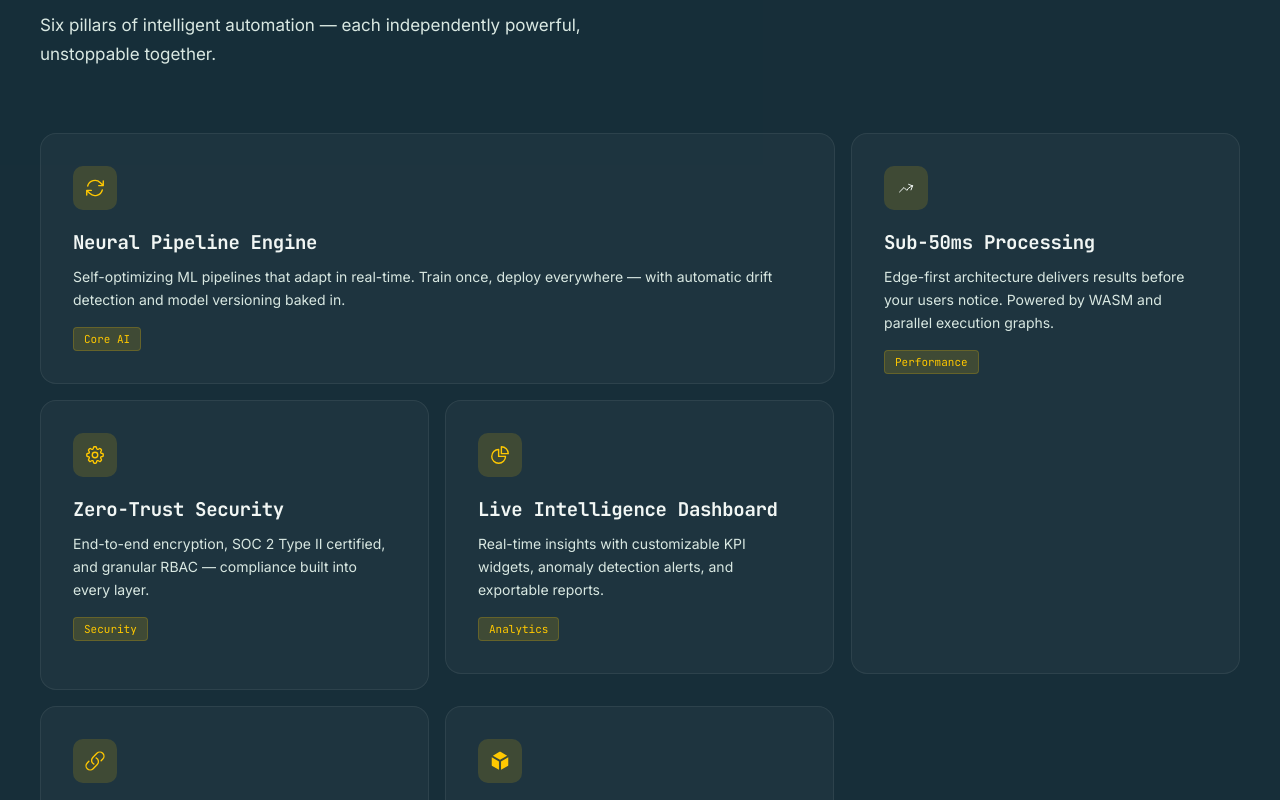
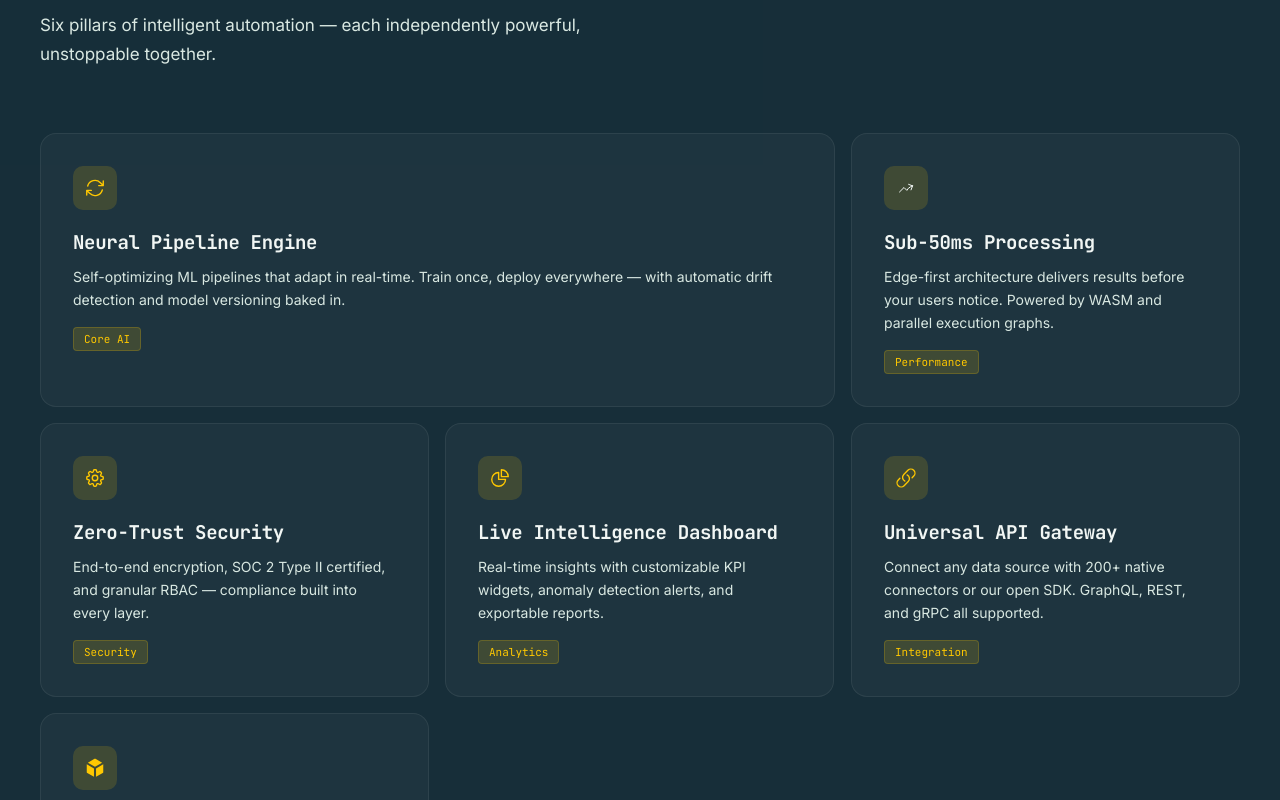
Before and after one commit to ISHANTRANA1/nexus-ai, a Next.js app: page / in a window 1280 px wide. Shown: the part 1360-2160 px from the top of the page. Built offline with nearby package versions, Linux system fonts and the light colour scheme.

Commit message:
fix: bento hover disappear - remove overflow hidden and transform

```diff
--- a/app/globals.css
+++ b/app/globals.css
@@ -229,7 +229,6 @@ section { padding: 100px 40px; }
 .bento-grid {
   display: grid;
   grid-template-columns: repeat(3, 1fr);
-  grid-template-rows: auto auto;
   gap: 16px;
   max-width: 1200px; margin: 0 auto;
 }
@@ -239,26 +238,14 @@ section { padding: 100px 40px; }
   border-radius: 16px;
   padding: 32px;
   cursor: pointer;
-  position: relative; overflow: hidden;
-  transition: border-color 200ms ease-out, background 200ms ease-out, transform 200ms ease-out;
+  transition: border-color 200ms ease-out, background 200ms ease-out, box-shadow 200ms ease-out;
 }
-.bento-card::before { display: none; }
 .bento-card:hover, .bento-card.active {
   border-color: rgba(255,200,1,0.35);
   background: rgba(255,200,1,0.06);
-  transform: translateY(-2px);
-  box-shadow: 0 0 0 1px rgba(255,200,1,0.15), 0 8px 32px rgba(0,0,0,0.3);
+  box-shadow: 0 8px 32px rgba(0,0,0,0.3);
 }
 .bento-card.large { grid-column: span 2; }
-.bento-card.tall { grid-row: span 2; }
-
-/* Explicit grid placement to prevent gaps */
-.bento-grid .bento-card:nth-child(1) { grid-column: 1 / 3; } /* large */
-.bento-grid .bento-card:nth-child(2) { grid-column: 3 / 4; grid-row: 1 / 3; } /* tall */
-.bento-grid .bento-card:nth-child(3) { grid-column: 1 / 2; }
-.bento-grid .bento-card:nth-child(4) { grid-column: 2 / 3; }
-.bento-grid .bento-card:nth-child(5) { grid-column: 1 / 2; }
-.bento-grid .bento-card:nth-child(6) { grid-column: 2 / 3; }
 .bento-icon {
   width: 44px; height: 44px;
   background: var(--forsythia-20);
--- a/app/page.tsx
+++ b/app/page.tsx
@@ -105,7 +105,7 @@ function computePrice(tier: PricingTier, currency: Currency, billing: Billing):
 const FEATURES = [
   { id: 0, Icon: ArrowPathSVG,  title: "Neural Pipeline Engine",      desc: "Self-optimizing ML pipelines that adapt in real-time. Train once, deploy everywhere — with automatic drift detection and model versioning baked in.", tag: "Core AI",        large: true  },
   { id: 1, Icon: ArrowTrendingSVG, title: "Sub-50ms Processing",      desc: "Edge-first architecture delivers results before your users notice. Powered by WASM and parallel execution graphs.", tag: "Performance" },
-  { id: 2, Icon: CogSVG,        title: "Zero-Trust Security",         desc: "End-to-end encryption, SOC 2 Type II certified, and granular RBAC — compliance built into every layer.", tag: "Security",       tall: true   },
+  { id: 2, Icon: CogSVG,        title: "Zero-Trust Security",         desc: "End-to-end encryption, SOC 2 Type II certified, and granular RBAC — compliance built into every layer.", tag: "Security" },
   { id: 3, Icon: ChartPieSVG,   title: "Live Intelligence Dashboard", desc: "Real-time insights with customizable KPI widgets, anomaly detection alerts, and exportable reports.", tag: "Analytics" },
   { id: 4, Icon: LinkSVG,       title: "Universal API Gateway",       desc: "Connect any data source with 200+ native connectors or our open SDK. GraphQL, REST, and gRPC all supported.", tag: "Integration" },
   { id: 5, Icon: CubeSVG,       title: "Global Edge Network",         desc: "Deployed across 42 regions. Data stays local, latency stays low, and uptime stays at 99.99%.", tag: "Infrastructure" },
@@ -289,7 +289,7 @@ export default function Home() {
             {FEATURES.map(f => (
               <article
                 key={f.id}
-                className={`bento-card fade-up${f.large ? " large" : ""}${f.tall ? " tall" : ""}${activeFeature === f.id ? " active" : ""}`}
+                className={`bento-card fade-up${f.large ? " large" : ""}${activeFeature === f.id ? " active" : ""}`}
                 role="listitem"
                 onMouseEnter={() => setActiveFeature(f.id)}
                 onMouseLeave={() => setActiveFeature(null)}
```
